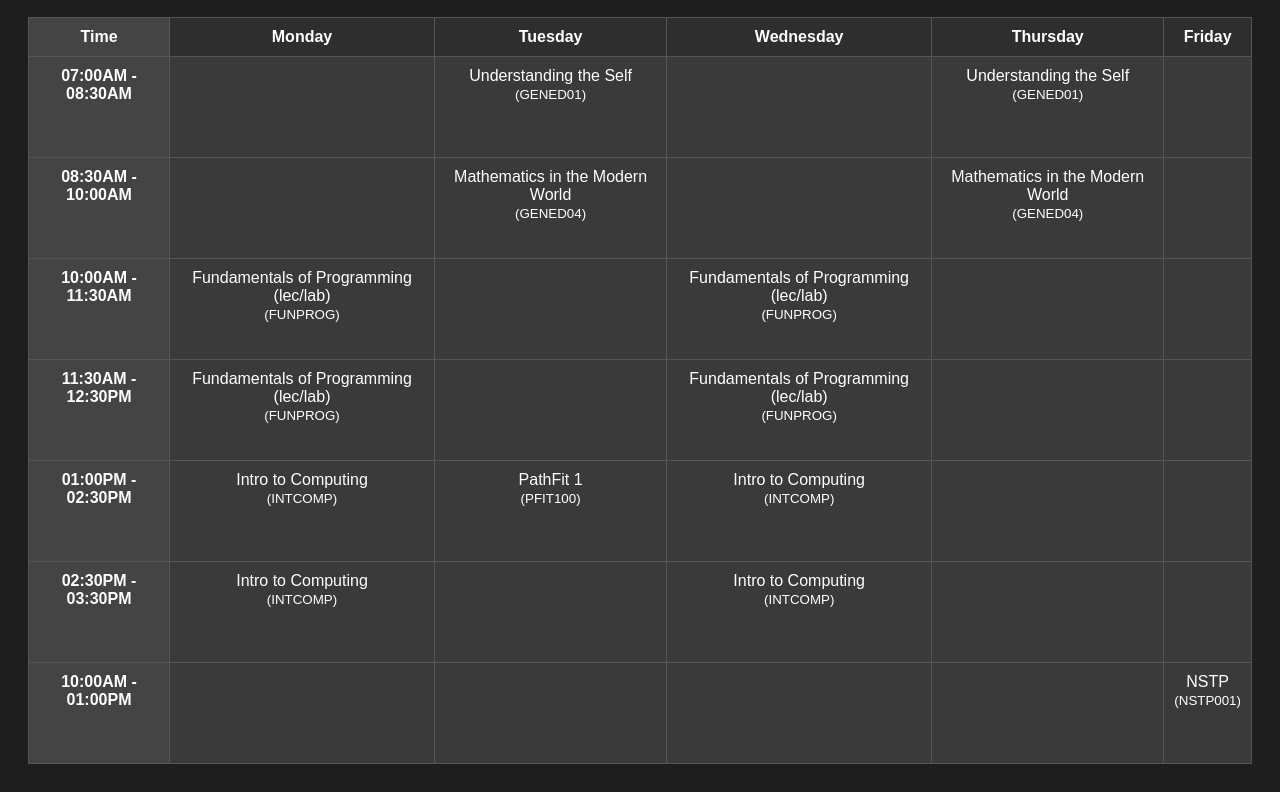
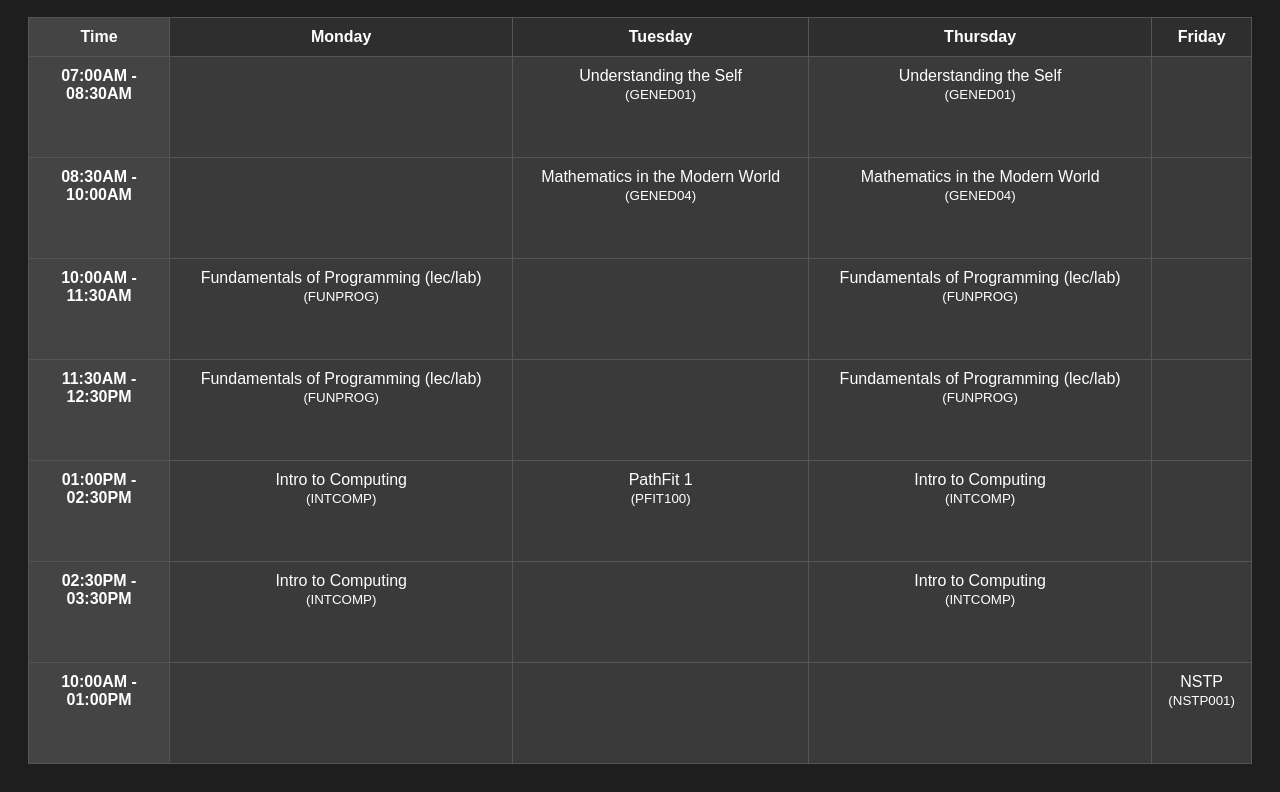
Before and after one commit to Stellar-Darkclone/Stellar-Darkclone.github.io, a plain HTML site: page index.html in a window 1280 px wide. Shown: the part 89-881 px from the top of the page. Drawn offline with Linux system fonts and the light colour scheme.

Commit message:
Update index.html

```diff
--- a/index.html
+++ b/index.html
@@ -53,7 +53,6 @@
       <th class="time-slot">Time</th>
       <th>Monday</th>
       <th>Tuesday</th>
-      <th>Wednesday</th>
       <th>Thursday</th>
       <th>Friday</th>
     </tr>
@@ -62,7 +61,6 @@
       <td class="time-slot">07:00AM - 08:30AM</td>
       <td></td>
       <td>Understanding the Self<br><small>(GENED01)</small></td>
-      <td></td>
       <td>Understanding the Self<br><small>(GENED01)</small></td>
       <td></td>
     </tr>
@@ -71,7 +69,6 @@
       <td class="time-slot">08:30AM - 10:00AM</td>
       <td></td>
       <td>Mathematics in the Modern World<br><small>(GENED04)</small></td>
-      <td></td>
       <td>Mathematics in the Modern World<br><small>(GENED04)</small></td>
       <td></td>
     </tr>
@@ -82,7 +79,6 @@
       <td></td>
       <td>Fundamentals of Programming (lec/lab)<br><small>(FUNPROG)</small></td>
       <td></td>
-      <td></td>
     </tr>
 
     <tr>
@@ -90,7 +86,6 @@
       <td>Fundamentals of Programming (lec/lab)<br><small>(FUNPROG)</small></td>
       <td></td>
       <td>Fundamentals of Programming (lec/lab)<br><small>(FUNPROG)</small></td>
-      <td></td>
       <td></td>
     </tr>
 
@@ -100,7 +95,6 @@
       <td>PathFit 1<br><small>(PFIT100)</small></td>
       <td>Intro to Computing<br><small>(INTCOMP)</small></td>
       <td></td>
-      <td></td>
     </tr>
 
     <tr>
@@ -109,12 +103,10 @@
       <td></td>
       <td>Intro to Computing<br><small>(INTCOMP)</small></td>
       <td></td>
-      <td></td>
     </tr>
 
     <tr>
       <td class="time-slot">10:00AM - 01:00PM</td>
-      <td></td>
       <td></td>
       <td></td>
       <td></td>
```
